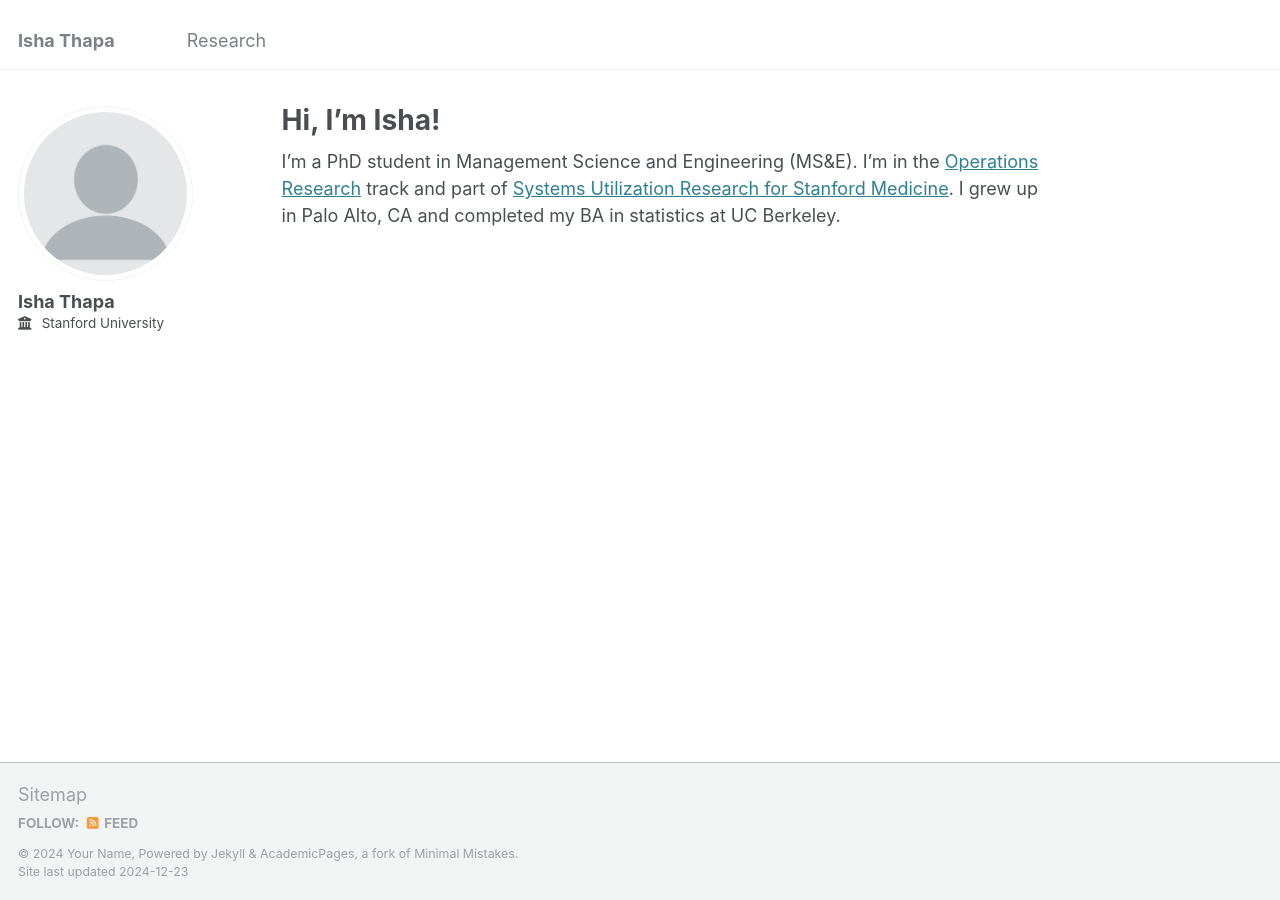
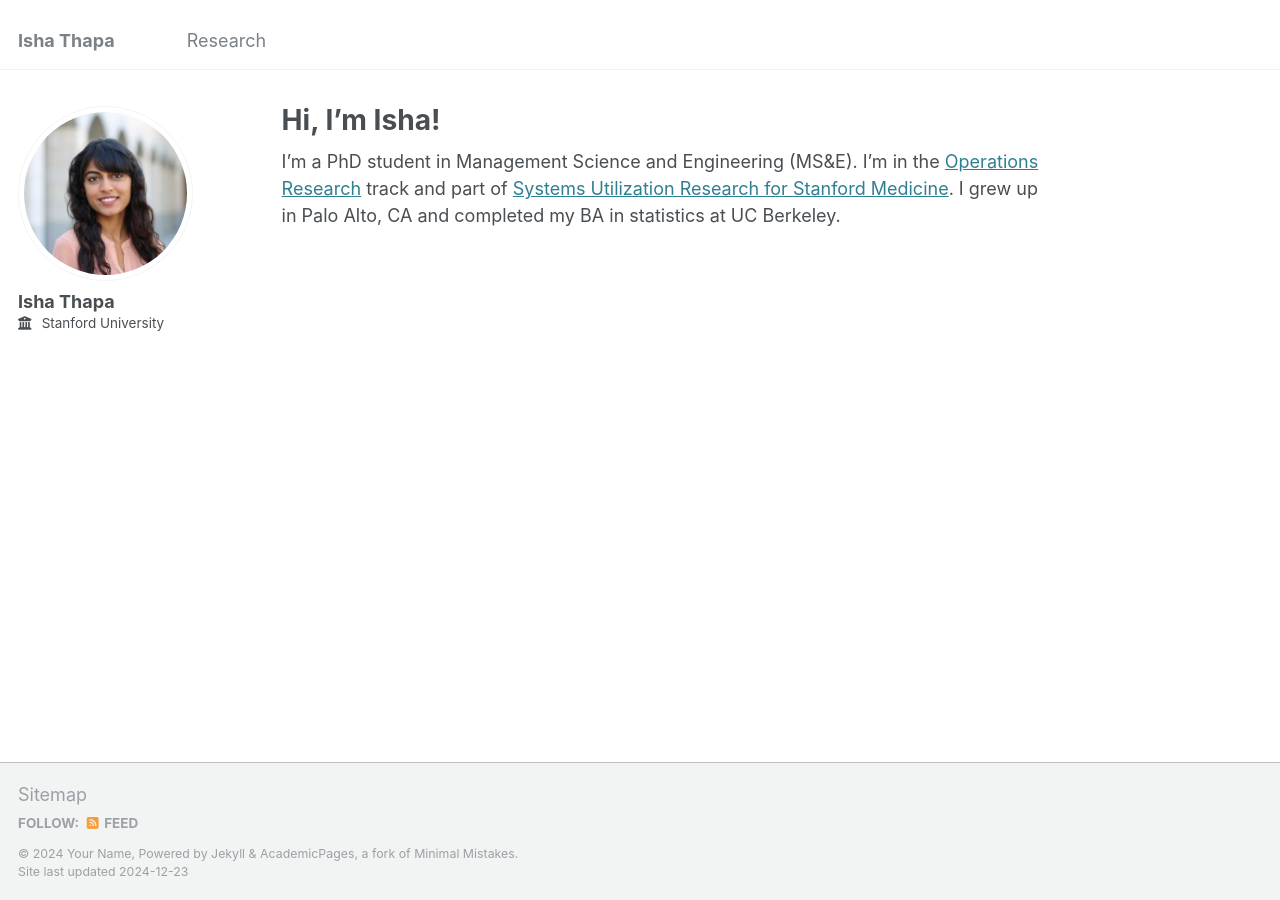
Before and after one commit to ishathapa/ishathapa.github.io, a Jekyll site: the page built from _pages/about.md, in a window 1280 px wide. Built offline with Jekyll 4.4.1, drawn with Linux system fonts in a browser that asks for light colours.

Commit message:
Update _config.yml

```diff
--- a/_config.yml
+++ b/_config.yml
@@ -21,7 +21,7 @@ repository               : "ishathapa/ishathapa.github.io"
 #               Additional customization can be done by editing /_includes/author-profile.html
 author:
   # Biographic information
-  avatar           : "profile.png"
+  avatar           : "isha-thapa_profilephoto.jpg"
   name             : "Isha Thapa"
   pronouns         : # example: "she/her"
   bio              : #"Short biography for the left-hand sidebar"
```
